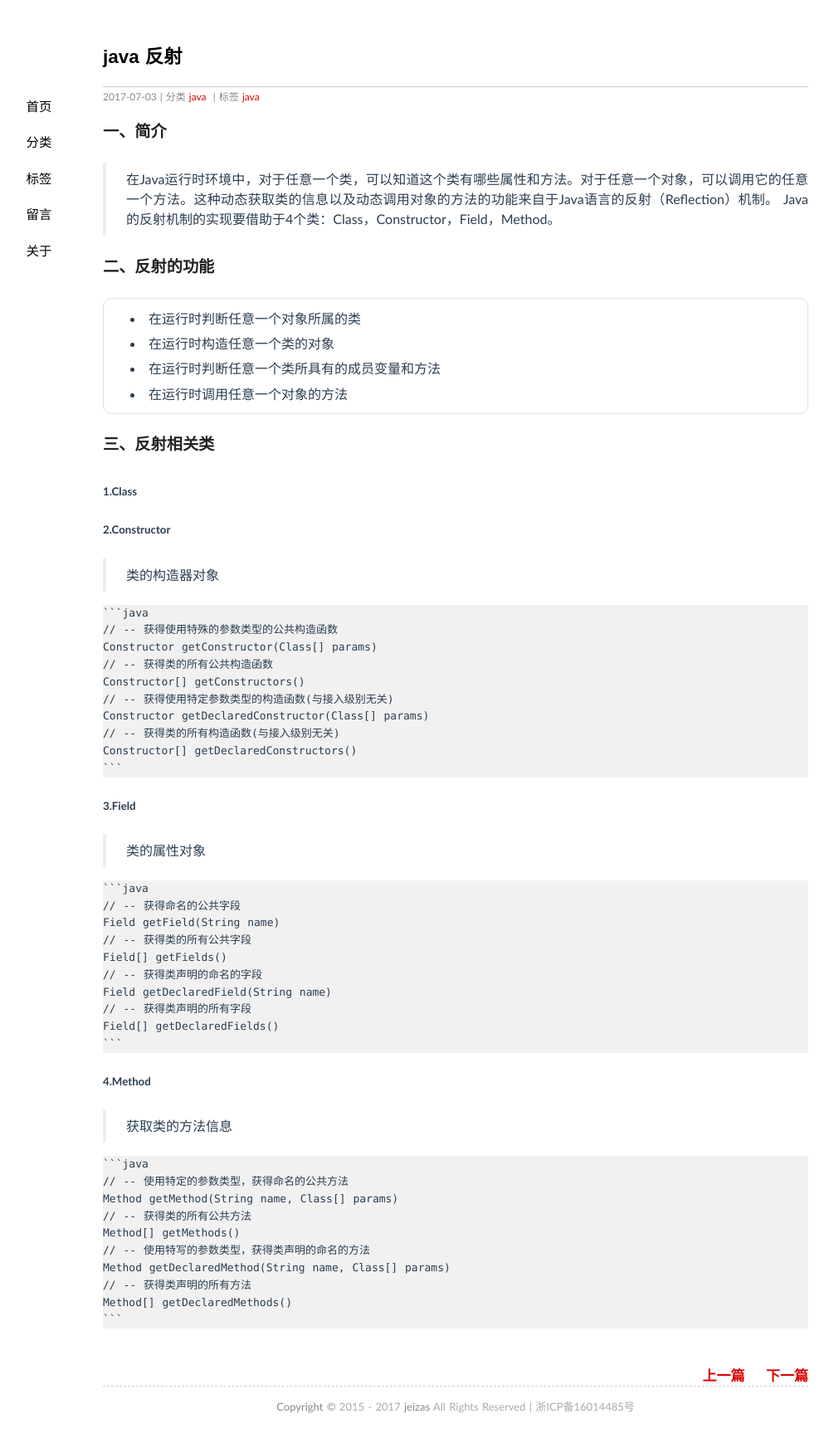
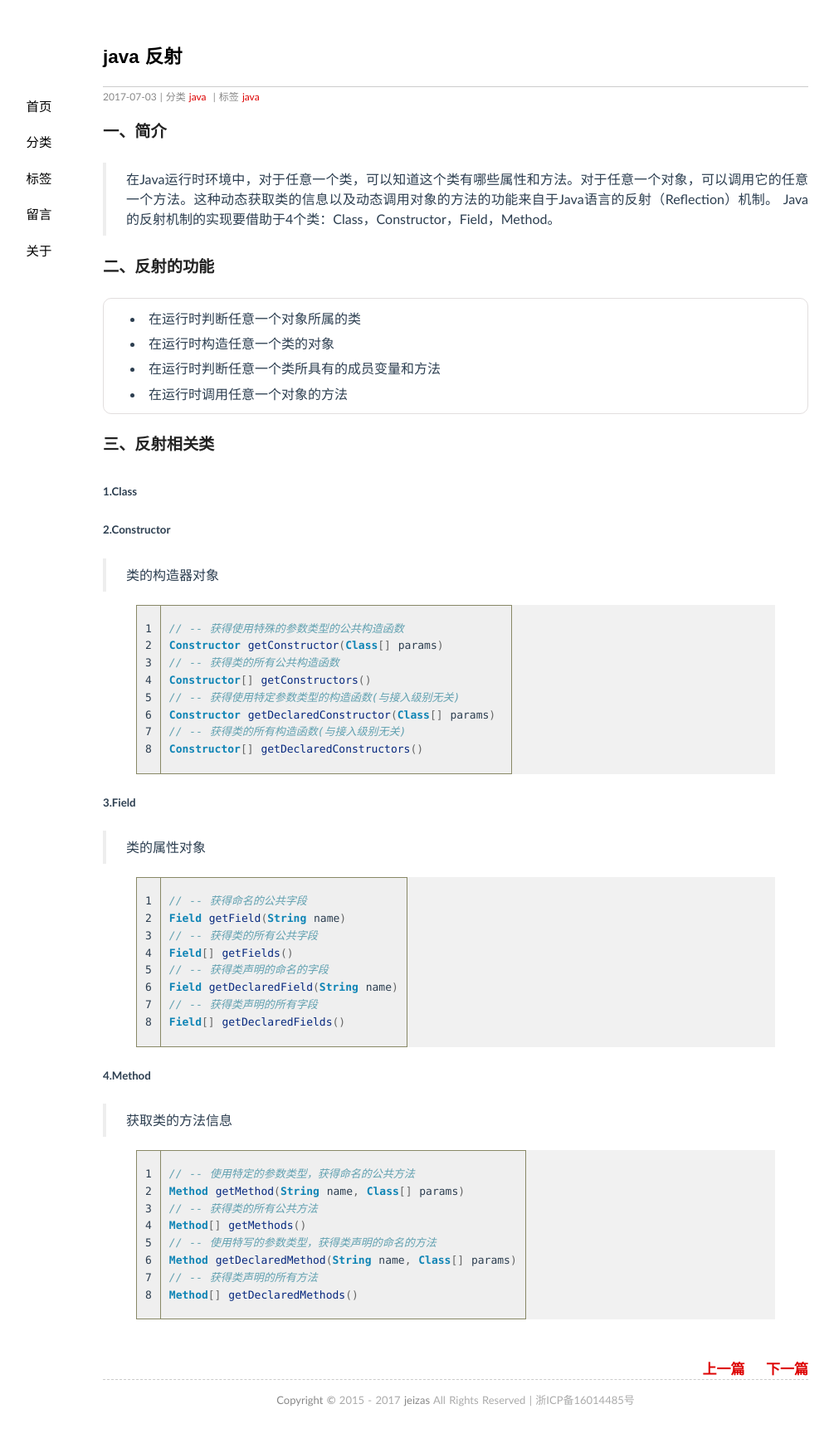
Before and after one commit to jeizas/jeizas.github.io, a Jekyll site: the page built from _posts/2017-07-03-java_reflect.md, in a window 1280 px wide. Shown: the whole page at 83% size, without its empty margins (91-1096 px from the left). Built offline with Jekyll 4.4.1, drawn with Linux system fonts in a browser that asks for light colours; comment, search, counter and statistics services are not loaded.

Commit message:
modified:   _posts/2017-07-03-java_reflect.md

````diff
--- a/_posts/2017-07-03-java_reflect.md
+++ b/_posts/2017-07-03-java_reflect.md
@@ -28,43 +28,43 @@ tags: java
 
 > 类的构造器对象
 
-	```java
-	// -- 获得使用特殊的参数类型的公共构造函数
-	Constructor getConstructor(Class[] params)
-	// -- 获得类的所有公共构造函数
-	Constructor[] getConstructors()
-	// -- 获得使用特定参数类型的构造函数(与接入级别无关)
-	Constructor getDeclaredConstructor(Class[] params)
-	// -- 获得类的所有构造函数(与接入级别无关)
-	Constructor[] getDeclaredConstructors()
-	```
+{% highlight java linenos %}
+// -- 获得使用特殊的参数类型的公共构造函数
+Constructor getConstructor(Class[] params)
+// -- 获得类的所有公共构造函数
+Constructor[] getConstructors()
+// -- 获得使用特定参数类型的构造函数(与接入级别无关)
+Constructor getDeclaredConstructor(Class[] params)
+// -- 获得类的所有构造函数(与接入级别无关)
+Constructor[] getDeclaredConstructors()
+{% endhighlight java %}
 
 ##### 3.Field
 
 > 类的属性对象
 
-	```java
-	// -- 获得命名的公共字段
-	Field getField(String name)
-	// -- 获得类的所有公共字段
-	Field[] getFields()
-	// -- 获得类声明的命名的字段
-	Field getDeclaredField(String name)
-	// -- 获得类声明的所有字段
-	Field[] getDeclaredFields()
-	```
+{% highlight java linenos %}
+// -- 获得命名的公共字段
+Field getField(String name)
+// -- 获得类的所有公共字段
+Field[] getFields()
+// -- 获得类声明的命名的字段
+Field getDeclaredField(String name)
+// -- 获得类声明的所有字段
+Field[] getDeclaredFields()
+{% endhighlight java %}
 
 ##### 4.Method
 
 > 获取类的方法信息
 
-	```java
-	// -- 使用特定的参数类型，获得命名的公共方法
-	Method getMethod(String name, Class[] params)
-	// -- 获得类的所有公共方法
-	Method[] getMethods()
-	// -- 使用特写的参数类型，获得类声明的命名的方法
-	Method getDeclaredMethod(String name, Class[] params)
-	// -- 获得类声明的所有方法
-	Method[] getDeclaredMethods()
-	```
+{% highlight java linenos %}
+// -- 使用特定的参数类型，获得命名的公共方法
+Method getMethod(String name, Class[] params)
+// -- 获得类的所有公共方法
+Method[] getMethods()
+// -- 使用特写的参数类型，获得类声明的命名的方法
+Method getDeclaredMethod(String name, Class[] params)
+// -- 获得类声明的所有方法
+Method[] getDeclaredMethods()
+{% endhighlight java %}
````
